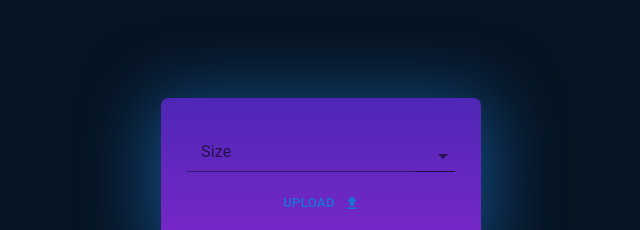
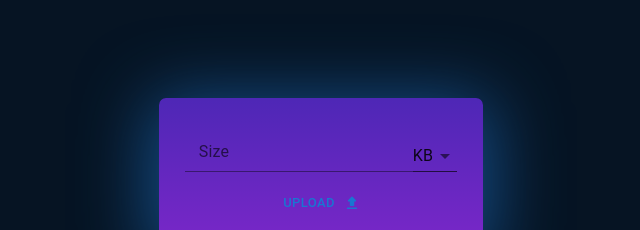
Before and after one commit to anapeksha/image-compressor, a React (Create React App) app: page / in a window 1280 px wide. Shown: the part 229-459 px from the top of the page, without its empty margins (319-959 px from the left). Built offline with nearby package versions, Linux system fonts and the light colour scheme.

Commit message:
text values set

```diff
--- a/src/components/Dropdown.js
+++ b/src/components/Dropdown.js
@@ -1,18 +1,21 @@
-import { TextField } from "@mui/material";
-import MenuItem from "@mui/material/MenuItem";
-import React from "react";
+import { MenuItem, TextField } from "@mui/material";
+import React, {useState} from "react";
 
-function Dropdown() {
+function Dropdown(props) {
 	const sizeOption = [
-		{ value: "GB", key: "gb" },
 		{ value: "MB", key: "mb" },
 		{ value: "KB", key: "kb" },
 	];
 	return (
-		<TextField select variant="standard">
+		<TextField
+			select
+			variant="standard"
+			defaultValue={sizeOption[1].value}
+			onChange={(e) => props.setSizeUnit(e.target.value)}
+		>
 			{sizeOption.map((option) => {
 				return (
-					<MenuItem key={option.key} value={option.value}>
+					<MenuItem key={option.key} value={option.value} dense>
 						{option.value}
 					</MenuItem>
 				);
```
